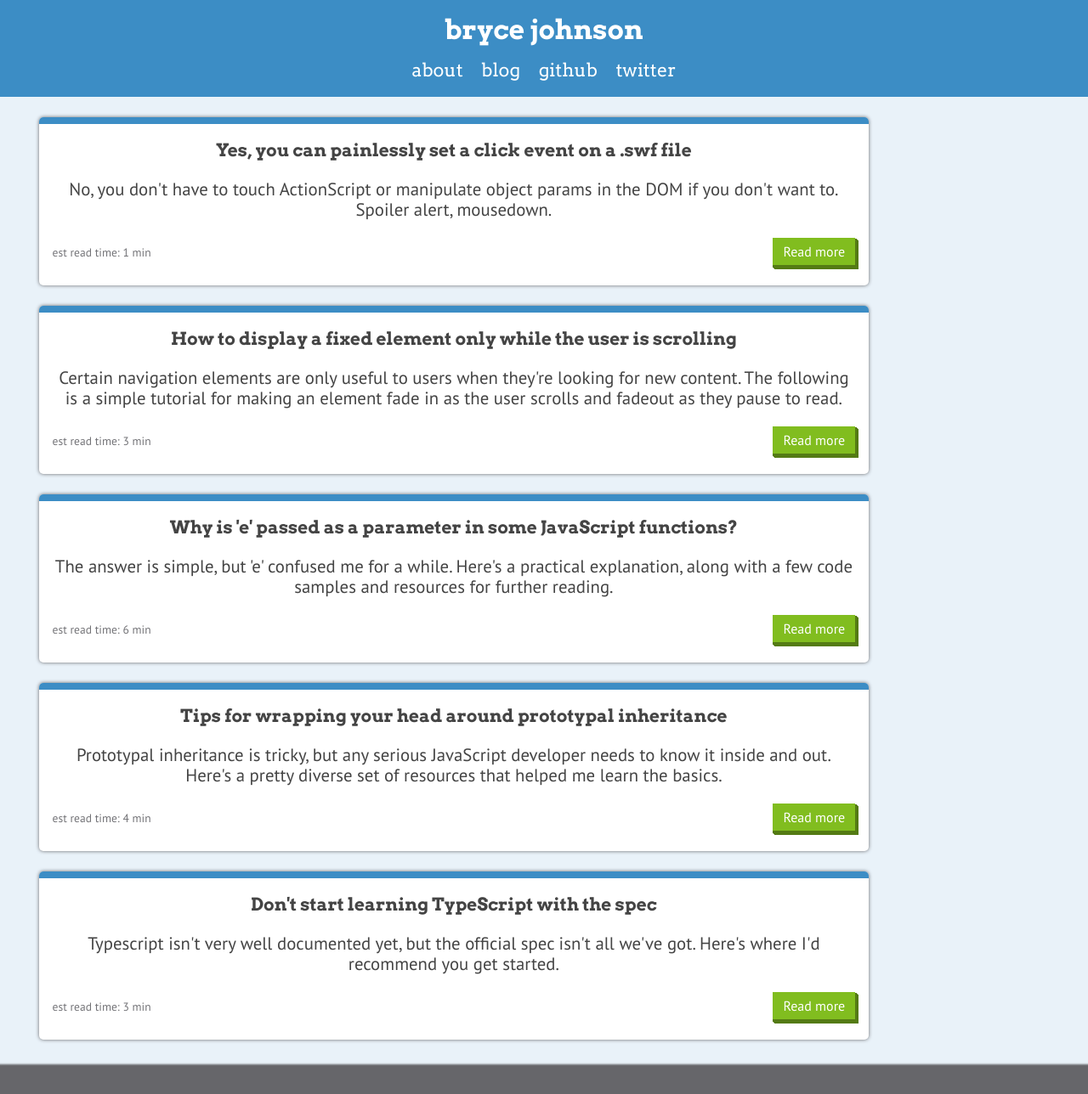
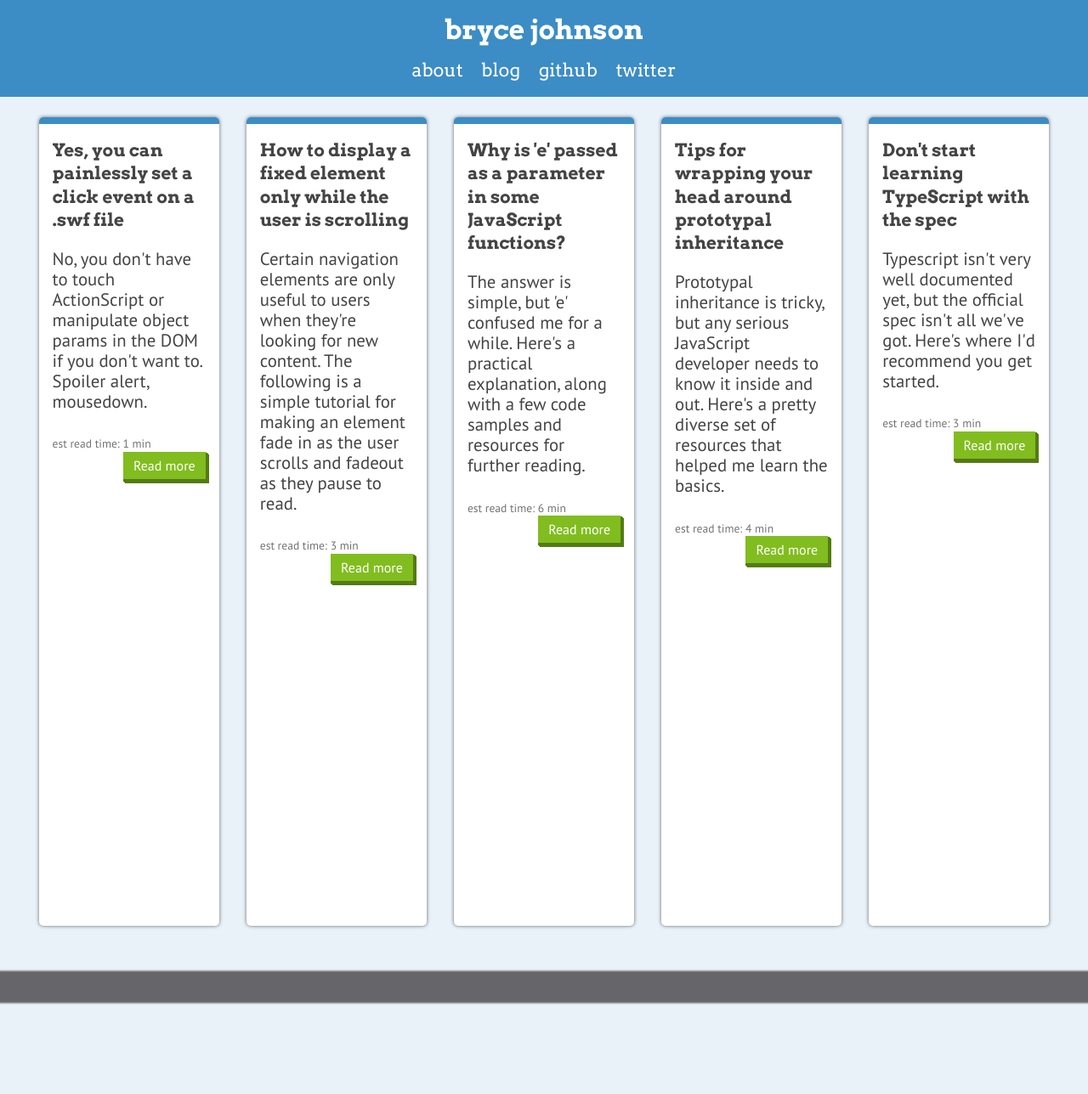
Before and after one commit to brycepj/devbryce-jekyll, a Jekyll site: the page built from index.html, in a window 1280 px wide. Shown: the whole page at 85% size. Built offline with Jekyll 4.4.1, drawn with Linux system fonts in a browser that asks for light colours.

Commit message:
blank commit

```diff
--- a/_scss/global/_layout.scss
+++ b/_scss/global/_layout.scss
@@ -6,12 +6,12 @@
 }
 
 .content {
-	display:block;
+	display:flex;
+    justify-content: center;
 	width:96%;
 	margin:0 auto;
 	padding:0 .25em;
     min-height:1000px;
-  text-align: center;
 
 }
 
--- a/css/style.css
+++ b/css/style.css
@@ -400,12 +400,18 @@ table {
 }
 
 .content {
-  display: block;
+  display: -webkit-box;
+  display: -webkit-flex;
+  display: -ms-flexbox;
+  display: flex;
+  -webkit-box-pack: center;
+  -webkit-justify-content: center;
+  -ms-flex-pack: center;
+  justify-content: center;
   width: 96%;
   margin: 0 auto;
   padding: 0 .25em;
   min-height: 1000px;
-  text-align: center;
 }
 
 .post {
```
